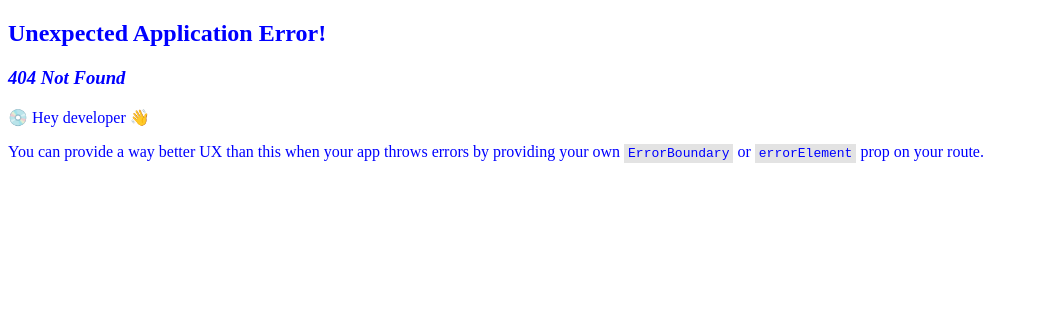
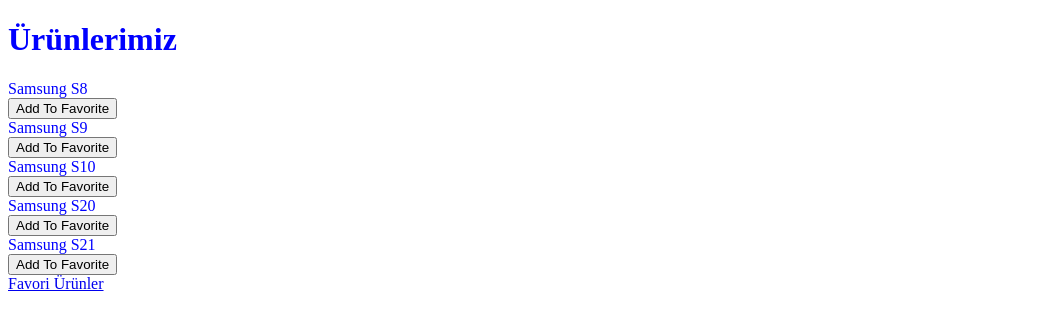
Before and after one commit to neominalsolutions/react-webpack, a React app: page /product-summary in a window 1280 px wide. Before the commit this address had no page. Shown: the top 330 px of the page, without its empty margins (0-1039 px from the left). Built offline with nearby package versions, Linux system fonts and the light colour scheme.

Commit message:
React Context API

```diff
--- a/src/index.tsx
+++ b/src/index.tsx
@@ -13,10 +13,11 @@
 import useImperative from './pages/hooks/pages/useImperative';
 import UseReducer from './pages/hooks/pages/useReducer';
 import useNonImperative from './pages/hooks/pages/useNonImperative';
-import ContextAPI from './pages/state-managements';
+import ProductSummary from './pages/state-managements';
 import { FavoriProductProvider } from './pages/state-managements/contexts/favorite.product.context';
 import Products from './pages/state-managements/components/products';
 import FavoriteProducts from './pages/state-managements/components/favorite.product';
+import FavoriteSummary from './pages/state-managements/pages/product.summary';
 
 // ana component
 const App = () => {
@@ -31,8 +32,8 @@
 			<Link style={{ padding: 5 }} to="/hooks">
 				Hooks
 			</Link>
-			<Link style={{ padding: 5 }} to="/products">
-				Products
+			<Link style={{ padding: 5 }} to="/product-summary">
+				Product Summary
 			</Link>
 		</div>
 	);
@@ -88,21 +89,21 @@
 		],
 	},
 	{
-		path: '/products',
+		path: '/product-summary',
 		// Component: ContextAPI,
 		// Gereksiz render engellemek için bu yöntem daha doğru
 		element: (
 			<FavoriProductProvider>
-				<Products />
+				<ProductSummary />
 			</FavoriProductProvider>
 		),
 	},
 	{
-		path: '/favori-products',
+		path: '/favorite-summary',
 		// Component: ProductSummary,
 		element: (
 			<FavoriProductProvider>
-				<FavoriteProducts />
+				<FavoriteSummary />
 			</FavoriProductProvider>
 		),
 	},
@@ -120,7 +121,4 @@
 // 	</FavoriProductProvider>
 // );
 
-
-root.render(
- <RouterProvider router={router} />
-);
+root.render(<RouterProvider router={router} />);
--- a/src/pages/state-managements/index.tsx
+++ b/src/pages/state-managements/index.tsx
@@ -2,15 +2,18 @@
 import Products from './components/products';
 import { Link } from 'react-router-dom';
 
-function ContextAPI() {
+function ProductSummary() {
+
+
+
 	return (
 		<>
 			<h1>Ürünlerimiz</h1>
 			<Products />
 
-			<Link to="/favori-products">Favori Ürünler</Link>
+			<Link to="/favorite-summary">Favori Ürünler</Link>
 		</>
 	);
 }
 
-export default ContextAPI;
+export default ProductSummary;
--- a/src/pages/state-managements/pages/product.summary.tsx
+++ b/src/pages/state-managements/pages/product.summary.tsx
@@ -2,7 +2,7 @@
 import FavoriteProducts from '../components/favorite.product';
 
 // listeye eklenen ürünleri ekranda gösterdiğimiz sayfa
-function ProductSummary() {
+function FavoriteSummary() {
 	return (
 		<>
 			<FavoriteProducts />
@@ -10,4 +10,4 @@
 	);
 }
 
-export default ProductSummary;
+export default FavoriteSummary;
```
Also changed, not shown: src/assets/images/ReactContextAPI.png (added).
